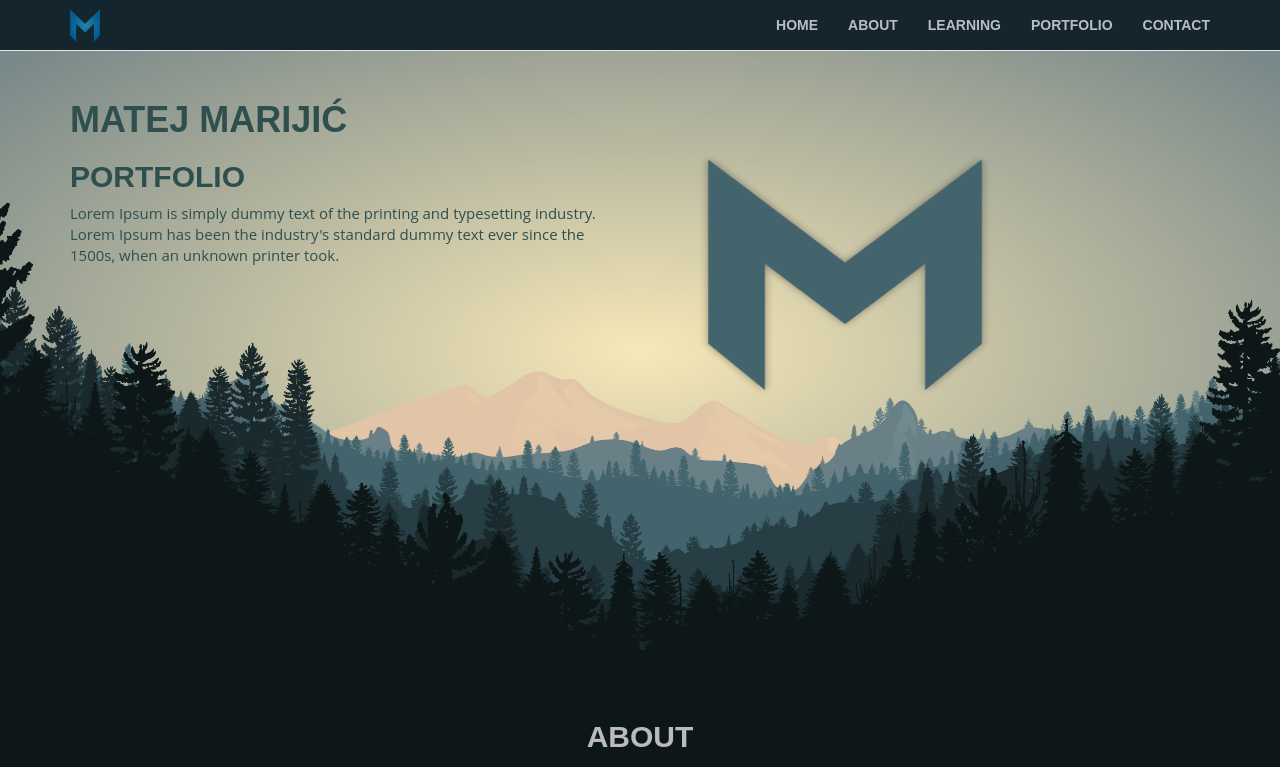
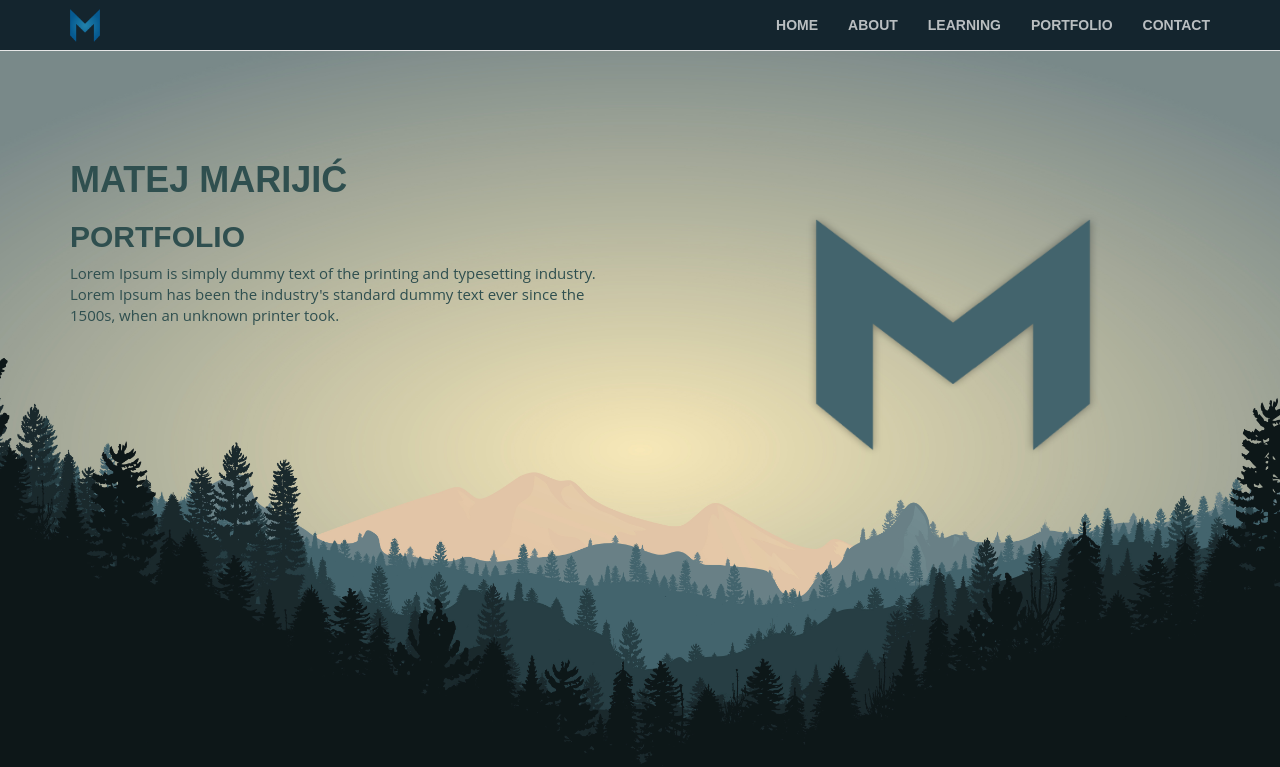
Before and after one commit to matejmarijic/matejmarijic.github.io, a plain HTML site: page index.html in a window 1280 px wide. Shown: the top 767 px of the page. Drawn offline with nearby package versions, Linux system fonts and the light colour scheme.

Commit message:
Add files via upload

```diff
--- a/css/style.css
+++ b/css/style.css
@@ -15,11 +15,16 @@ li {
   list-style: none;
   display: inline-block
 }
-
+/*last minute,work here*/
 #rowcontainera {
   color: #bbbbbb !important;
 }
-
+#matej {
+  margin-top: 60px;
+}
+#mateja{
+  text-align: center;
+}
 a {
   text-decoration: none;
   transition: all 500ms ease-in-out;
@@ -73,10 +78,11 @@ p {
 /*HEADER*/
 
 .header {
-  height: 600px;
+  height: 100vh;
   width: 100%;
   padding: 30px 0 30px;
   margin-top: 50px;
+  /*--©bf87 - stock.adobe.com--*/
   background-image: url("../images/mountains.jpeg");
   background-position: center center;
   background-repeat: no-repeat;
```
